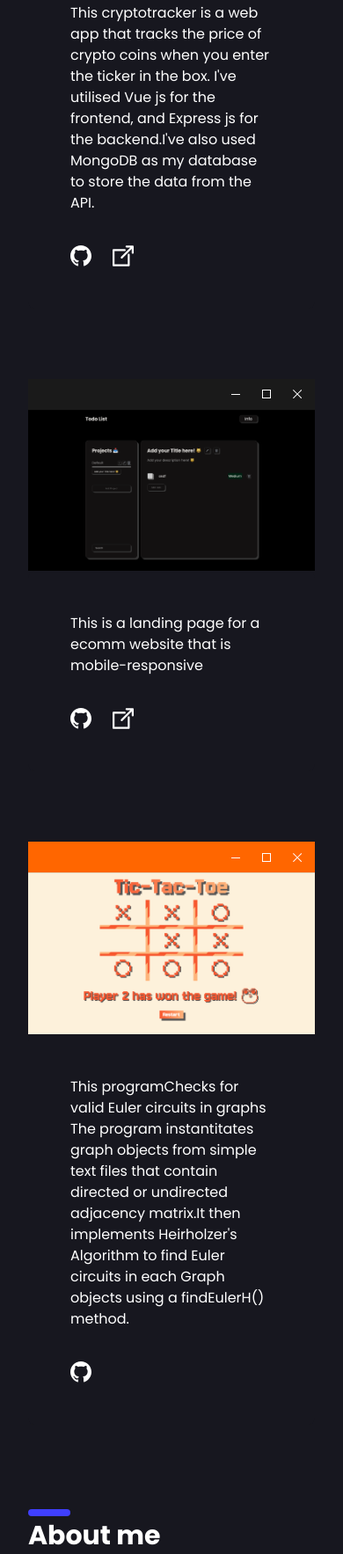
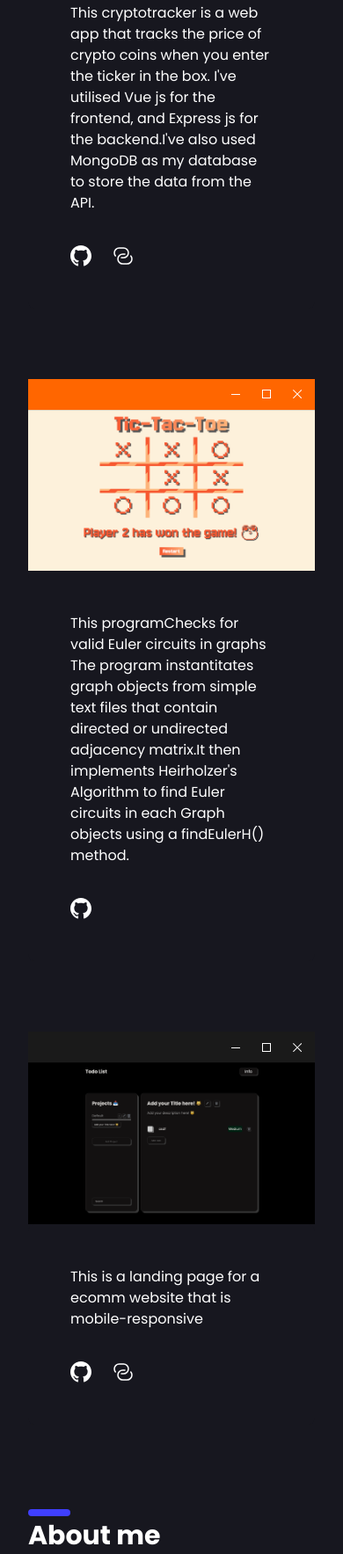
Before and after one commit to leisingha/portfolio, a website: page index.html in a window 390 px wide. Shown: the part 1124-2891 px from the top of the page at 88% size. Drawn offline with Linux system fonts and the light colour scheme.

Commit message:
project card pos and svg icon update

```diff
--- a/index.html
+++ b/index.html
@@ -189,16 +189,7 @@
                 </svg>
               </a>
 
-              <svg fill="#000000" height="24" width="24" version="1.1" id="Capa_1" xmlns="http://www.w3.org/2000/svg"
-                xmlns:xlink="http://www.w3.org/1999/xlink" viewBox="0 0 194.818 194.818" xml:space="preserve">
-                <g>
-                  <path d="M185.818,2.161h-57.04c-4.971,0-9,4.029-9,9s4.029,9,9,9h35.312l-86.3,86.3c-3.515,3.515-3.515,9.213,0,12.728
-		c1.758,1.757,4.061,2.636,6.364,2.636s4.606-0.879,6.364-2.636l86.3-86.3v35.313c0,4.971,4.029,9,9,9s9-4.029,9-9v-57.04
-		C194.818,6.19,190.789,2.161,185.818,2.161z" fill="white" />
-                  <path d="M149,77.201c-4.971,0-9,4.029-9,9v88.456H18v-122h93.778c4.971,0,9-4.029,9-9s-4.029-9-9-9H9c-4.971,0-9,4.029-9,9v140
-		c0,4.971,4.029,9,9,9h140c4.971,0,9-4.029,9-9V86.201C158,81.23,153.971,77.201,149,77.201z" fill="white" />
-                </g>
-              </svg>
+              <img src="assets/link-svgrepo-com.svg" alt="External Link" width="24" height="24" style="filter: brightness(0) invert(1);">
             </div>
           </div>
         </div>
@@ -209,77 +200,6 @@
     <span class="block" style="transform: scale(1);">&#x279c;</span>
   </button> -->
       </div>
-
-
-
-      <div class="my-20 relative rounded-lg block md:flex md:items-start bg-body">
-        <!-- From Uiverse.io by chavarahul -->
-        <div class="card w-full md:w-1/4 md:self-start md:h-fit md:flex-shrink-0 md:bg-body">
-          <div class="titlebar" style="background-color: #1a1a1a;">
-            <span class="buttons">
-              <button class="minimize">
-                <svg viewBox="0 0 10.2 1" y="0px" x="0px">
-                  <rect height="1" width="10.2" y="50%" x="0"></rect>
-                </svg>
-              </button>
-              <button class="maximize">
-                <svg viewBox="0 0 10 10">
-                  <path d="M0,0v10h10V0H0z M9,9H1V1h8V9z"></path>
-                </svg>
-              </button>
-              <button class="close">
-                <svg viewBox="0 0 10 10">
-                  <polygon
-                    points="10.2,0.7 9.5,0 5.1,4.4 0.7,0 0,0.7 4.4,5.1 0,9.5 0.7,10.2 5.1,5.8 9.5,10.2 10.2,9.5 5.8,5.1"
-                  ></polygon>
-                </svg>
-              </button>
-            </span>
-          </div>
-          <div class="cppcode">
-            <img src="assets/project2.png" alt="Project 2" style="width: 100%; height: auto; display: block;">
-          </div>
-        </div>
-        <div class="w-full md:w-3/4 bg-body rounded-lg">
-          <div class="p-12 md:pr-24 md:pl-16 md:py-10">
-            <p class="text-white"><span class="text-white">This</span> is a landing page for a ecomm website that is
-              mobile-responsive </p>
-            <!-- <a class="flex items-baseline mt-3 text-indigo-600 hover:text-indigo-900 focus:text-indigo-900" href="">
-        <span>Learn more my project</span>
-        <span class="text-xs ml-1">&#x279c;</span>
-      </a> -->
-            <div class="flex mt-9 space-x-6">
-              <a href="https://github.com/leisingha/ecom-LandingPage">
-                <svg xmlns="http://www.w3.org/2000/svg" width="24" height="24" viewBox="0 0 24 24">
-                  <path
-                    d="M12 0c-6.626 0-12 5.373-12 12 0 5.302 3.438 9.8 8.207 11.387.599.111.793-.261.793-.577v-2.234c-3.338.726-4.033-1.416-4.033-1.416-.546-1.387-1.333-1.756-1.333-1.756-1.089-.745.083-.729.083-.729 1.205.084 1.839 1.237 1.839 1.237 1.07 1.834 2.807 1.304 3.492.997.107-.775.418-1.305.762-1.604-2.665-.305-5.467-1.334-5.467-5.931 0-1.311.469-2.381 1.236-3.221-.124-.303-.535-1.524.117-3.176 0 0 1.008-.322 3.301 1.23.957-.266 1.983-.399 3.003-.404 1.02.005 2.047.138 3.006.404 2.291-1.552 3.297-1.23 3.297-1.23.653 1.653.242 2.874.118 3.176.77.84 1.235 1.911 1.235 3.221 0 4.609-2.807 5.624-5.479 5.921.43.372.823 1.102.823 2.222v3.293c0 .319.192.694.801.576 4.765-1.589 8.199-6.086 8.199-11.386 0-6.627-5.373-12-12-12z"
-                    fill="white" />
-              </a>
-
-              <a href="https://leisingha.github.io/ecom-LandingPage/">
-                <svg fill="#000000" height="24" width="24" version="1.1" id="Capa_1" xmlns="http://www.w3.org/2000/svg"
-                  xmlns:xlink="http://www.w3.org/1999/xlink" viewBox="0 0 194.818 194.818" xml:space="preserve">
-                  <g>
-                    <path d="M185.818,2.161h-57.04c-4.971,0-9,4.029-9,9s4.029,9,9,9h35.312l-86.3,86.3c-3.515,3.515-3.515,9.213,0,12.728
-		c1.758,1.757,4.061,2.636,6.364,2.636s4.606-0.879,6.364-2.636l86.3-86.3v35.313c0,4.971,4.029,9,9,9s9-4.029,9-9v-57.04
-		C194.818,6.19,190.789,2.161,185.818,2.161z" fill="white" />
-                    <path d="M149,77.201c-4.971,0-9,4.029-9,9v88.456H18v-122h93.778c4.971,0,9-4.029,9-9s-4.029-9-9-9H9c-4.971,0-9,4.029-9,9v140
-		c0,4.971,4.029,9,9,9h140c4.971,0,9-4.029,9-9V86.201C158,81.23,153.971,77.201,149,77.201z" fill="white" />
-                  </g>
-                </svg>
-              </a>
-
-            </div>
-          </div>
-        </div>
-        <!-- <button class="absolute top-0 mt-32 left-0 bg-white rounded-full shadow-md h-12 w-12 text-2xl text-indigo-600 hover:text-indigo-400 focus:text-indigo-400 -ml-6 focus:outline-none focus:shadow-outline">
-    <span class="block" style="transform: scale(-1);">&#x279c;</span>
-  </button>
-  <button class="absolute top-0 mt-32 right-0 bg-white rounded-full shadow-md h-12 w-12 text-2xl text-indigo-600 hover:text-indigo-400 focus:text-indigo-400 -mr-6 focus:outline-none focus:shadow-outline">
-    <span class="block" style="transform: scale(1);">&#x279c;</span>
-  </button> -->
-      </div>
-
 
 
 
@@ -330,17 +250,68 @@
                     fill="white" />
                 </svg>
               </a>
+            </div>
+          </div>
+        </div>
+        <!-- <button class="absolute top-0 mt-32 left-0 bg-white rounded-full shadow-md h-12 w-12 text-2xl text-indigo-600 hover:text-indigo-400 focus:text-indigo-400 -ml-6 focus:outline-none focus:shadow-outline">
+    <span class="block" style="transform: scale(-1);">&#x279c;</span>
+  </button>
+  <button class="absolute top-0 mt-32 right-0 bg-white rounded-full shadow-md h-12 w-12 text-2xl text-indigo-600 hover:text-indigo-400 focus:text-indigo-400 -mr-6 focus:outline-none focus:shadow-outline">
+    <span class="block" style="transform: scale(1);">&#x279c;</span>
+  </button> -->
+      </div>
 
-              <!-- <svg fill="#000000" height="24" width="24" version="1.1" id="Capa_1" xmlns="http://www.w3.org/2000/svg" xmlns:xlink="http://www.w3.org/1999/xlink"
-	 viewBox="0 0 194.818 194.818" xml:space="preserve">
-<g>
-	<path d="M185.818,2.161h-57.04c-4.971,0-9,4.029-9,9s4.029,9,9,9h35.312l-86.3,86.3c-3.515,3.515-3.515,9.213,0,12.728
-		c1.758,1.757,4.061,2.636,6.364,2.636s4.606-0.879,6.364-2.636l86.3-86.3v35.313c0,4.971,4.029,9,9,9s9-4.029,9-9v-57.04
-		C194.818,6.19,190.789,2.161,185.818,2.161z" fill="white"/>
-	<path d="M149,77.201c-4.971,0-9,4.029-9,9v88.456H18v-122h93.778c4.971,0,9-4.029,9-9s-4.029-9-9-9H9c-4.971,0-9,4.029-9,9v140
-		c0,4.971,4.029,9,9,9h140c4.971,0,9-4.029,9-9V86.201C158,81.23,153.971,77.201,149,77.201z" fill="white"/>
-</g>
-</svg> -->
+
+
+
+      <div class="my-20 relative rounded-lg block md:flex md:items-start bg-body">
+        <!-- From Uiverse.io by chavarahul -->
+        <div class="card w-full md:w-1/4 md:self-start md:h-fit md:flex-shrink-0 md:bg-body">
+          <div class="titlebar" style="background-color: #1a1a1a;">
+            <span class="buttons">
+              <button class="minimize">
+                <svg viewBox="0 0 10.2 1" y="0px" x="0px">
+                  <rect height="1" width="10.2" y="50%" x="0"></rect>
+                </svg>
+              </button>
+              <button class="maximize">
+                <svg viewBox="0 0 10 10">
+                  <path d="M0,0v10h10V0H0z M9,9H1V1h8V9z"></path>
+                </svg>
+              </button>
+              <button class="close">
+                <svg viewBox="0 0 10 10">
+                  <polygon
+                    points="10.2,0.7 9.5,0 5.1,4.4 0.7,0 0,0.7 4.4,5.1 0,9.5 0.7,10.2 5.1,5.8 9.5,10.2 10.2,9.5 5.8,5.1"
+                  ></polygon>
+                </svg>
+              </button>
+            </span>
+          </div>
+          <div class="cppcode">
+            <img src="assets/project2.png" alt="Project 2" style="width: 100%; height: auto; display: block;">
+          </div>
+        </div>
+        <div class="w-full md:w-3/4 bg-body rounded-lg">
+          <div class="p-12 md:pr-24 md:pl-16 md:py-10">
+            <p class="text-white"><span class="text-white">This</span> is a landing page for a ecomm website that is
+              mobile-responsive </p>
+            <!-- <a class="flex items-baseline mt-3 text-indigo-600 hover:text-indigo-900 focus:text-indigo-900" href="">
+        <span>Learn more my project</span>
+        <span class="text-xs ml-1">&#x279c;</span>
+      </a> -->
+            <div class="flex mt-9 space-x-6">
+              <a href="https://github.com/leisingha/ecom-LandingPage">
+                <svg xmlns="http://www.w3.org/2000/svg" width="24" height="24" viewBox="0 0 24 24">
+                  <path
+                    d="M12 0c-6.626 0-12 5.373-12 12 0 5.302 3.438 9.8 8.207 11.387.599.111.793-.261.793-.577v-2.234c-3.338.726-4.033-1.416-4.033-1.416-.546-1.387-1.333-1.756-1.333-1.756-1.089-.745.083-.729.083-.729 1.205.084 1.839 1.237 1.839 1.237 1.07 1.834 2.807 1.304 3.492.997.107-.775.418-1.305.762-1.604-2.665-.305-5.467-1.334-5.467-5.931 0-1.311.469-2.381 1.236-3.221-.124-.303-.535-1.524.117-3.176 0 0 1.008-.322 3.301 1.23.957-.266 1.983-.399 3.003-.404 1.02.005 2.047.138 3.006.404 2.291-1.552 3.297-1.23 3.297-1.23.653 1.653.242 2.874.118 3.176.77.84 1.235 1.911 1.235 3.221 0 4.609-2.807 5.624-5.479 5.921.43.372.823 1.102.823 2.222v3.293c0 .319.192.694.801.576 4.765-1.589 8.199-6.086 8.199-11.386 0-6.627-5.373-12-12-12z"
+                    fill="white" />
+              </a>
+
+              <a href="https://leisingha.github.io/ecom-LandingPage/">
+                <img src="assets/link-svgrepo-com.svg" alt="External Link" width="24" height="24" style="filter: brightness(0) invert(1);">
+              </a>
+
             </div>
           </div>
         </div>
```
Also changed, not shown: assets/external-link-icon-original.svg (deleted), assets/link-svgrepo-com.svg (added), 2 other files.
